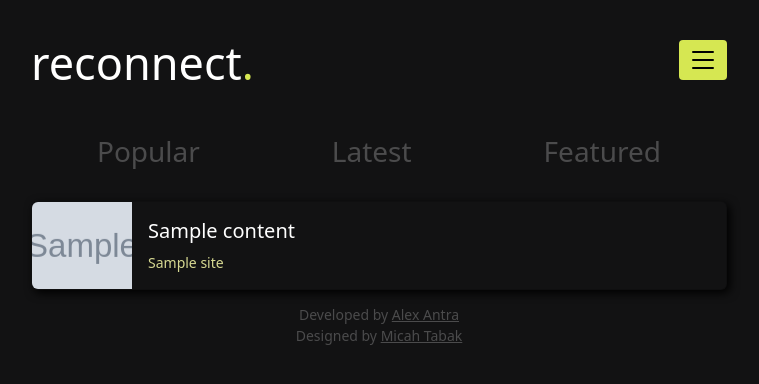
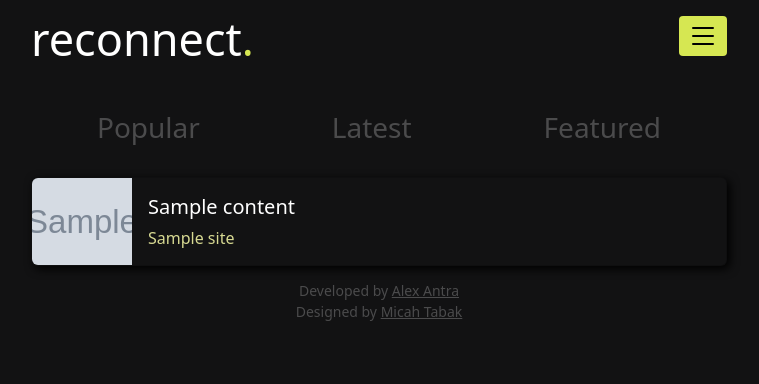
Before and after one commit to ronsoak/reconnect, a Django app: template website/templates/home.html in a window 1280 px wide. Shown: the top 384 px of the page, without its empty margins (261-1020 px from the left). Run offline with Django 3.2, Linux system fonts and the light colour scheme; the template is opened without the code that fills it: most values are stand-ins (such as "Sample title", 1, 10 or a date in 2020); grey boxes marked "Sample" are stand-in pictures; some libraries are stand-ins or nearby versions.

Commit message:
changed font sizing and added backup image

```diff
--- a/website/static/CSS/style.css
+++ b/website/static/CSS/style.css
@@ -12,6 +12,12 @@ body {
     line-height: 1.3 !important;
   }
 /* Overrides */
+.card-title>a{
+    font-size: 4vw;
+}
+.card-text>a{
+    font-size: 3vw;
+}
 .dropdown-item:hover {
     color: var(--PrimaryDark) !important;
     background-color: var(--PrimaryYellow) !important;
@@ -95,3 +101,12 @@ input, select, textarea{
 .page-link{
     border: none !important;
 }
+/* Media Queries */
+@media screen and (min-width: 600px) {
+    .card-title>a{
+        font-size: 20px;
+    }
+    .card-text>a{
+        font-size: 16px;
+    }
+  }
--- a/website/templates/content.html
+++ b/website/templates/content.html
@@ -2,17 +2,17 @@
 <div class="card mb-3 BG_PrimDark drp">
     <div class="row g-0">
       <div class="col-1" style="width: 100px;">
-        <div class="rounded-start" style="background-image: url({{c.image_url}}); height: 100%; width: 100px; background-position: 50% 50%; background-size: 300px;"></div>
+        <div class="rounded-start" style="background-image: url({{c.image_url}}), url({{c.site.logo}}); height: 100%; width: 100px; background-position: 50% 50%; background-size: 300px;"></div>
       </div>
       <div class="col">
         <div class="card-body">
-          <p class="card-title"><a href="{{c.url}}" target="_blank" onclick="castVote('{{c.id}}','{{session}}','{{ csrf_token }}')" class="TC_White TD_None fw-light fs-5">{{c.title}}</a></p>
-          <p class="card-text"><small><a href="/more/{{c.site.id}}" target="_blank" class="TC_SecYellow TD_None fw-light">{{c.site}}</a>
+          <p class="card-title"><a href="{{c.url}}" target="_blank" onclick="castVote('{{c.id}}','{{session}}','{{ csrf_token }}')" class="TC_White TD_None fw-light">{{c.title}}</a></p>
+          <p class="card-text"><a href="/more/{{c.site.id}}" target="_blank" class="TC_SecYellow TD_None fw-light">{{c.site}}</a>
             {% if user.is_authenticated %}
             <a href="/hide/{{c.id}}"><button type="button" class="btn btn-secondary btn-sm mx-2">Hide</button></a>
             <a href="/feature/{{c.id}}"><button type="button" class="btn btn-secondary btn-sm">Feature</button></a>
             {% endif %}
-        </small></p>
+        </p>
         </div>
       </div>
     </div>
--- a/website/templates/navigation.html
+++ b/website/templates/navigation.html
@@ -1,5 +1,5 @@
 <div class="container p-0 ">
-    <div class="row mx-0 mt-4">
+    <div class="row mx-0 mt-0">
         <!-- Left -->
         <div class="col-8 p-0 ">
             <span class="fw-bold lh-1"><a href="/" class="TD_None TC_White fw-light" style="font-size: 45px !important;">reconnect<span class="TC_PrimYellow">.</span></a></span>
```
